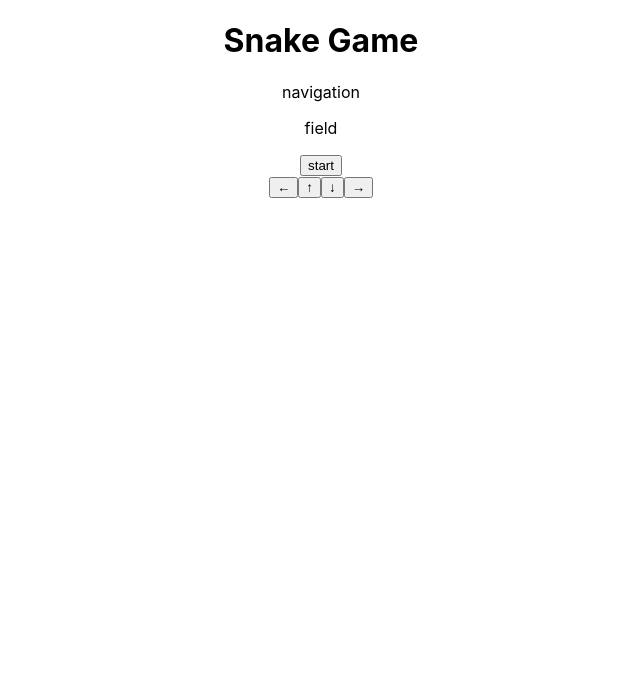
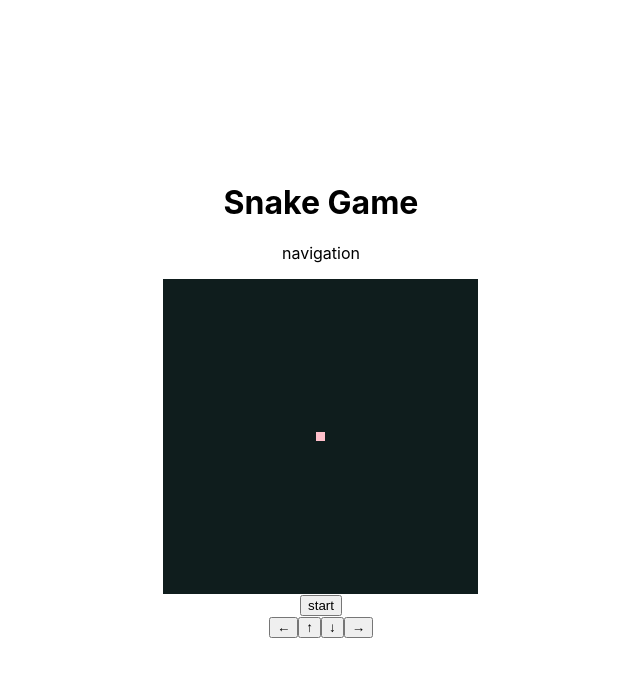
Before and after one commit to Akiyoshi999/hook-snake-game, a React (Create React App) app: page / in a window 1280 px wide. Shown: the top 676 px of the page, without its empty margins (319-959 px from the left). Built offline with nearby package versions, Linux system fonts and the light colour scheme.

Commit message:
フィールド用のコンポーネントをさくせい

```diff
--- a/package.json
+++ b/package.json
@@ -9,6 +9,7 @@
     "react": "^17.0.2",
     "react-dom": "^17.0.2",
     "react-scripts": "4.0.3",
+    "typescript": "^4.2.4",
     "web-vitals": "^1.1.1"
   },
   "scripts": {
--- a/src/App.css
+++ /dev/null
@@ -1,38 +0,0 @@
-.App {
-  text-align: center;
-}
-
-.App-logo {
-  height: 40vmin;
-  pointer-events: none;
-}
-
-@media (prefers-reduced-motion: no-preference) {
-  .App-logo {
-    animation: App-logo-spin infinite 20s linear;
-  }
-}
-
-.App-header {
-  background-color: #282c34;
-  min-height: 100vh;
-  display: flex;
-  flex-direction: column;
-  align-items: center;
-  justify-content: center;
-  font-size: calc(10px + 2vmin);
-  color: white;
-}
-
-.App-link {
-  color: #61dafb;
-}
-
-@keyframes App-logo-spin {
-  from {
-    transform: rotate(0deg);
-  }
-  to {
-    transform: rotate(360deg);
-  }
-}
--- a/src/App.js
+++ b/src/App.js
@@ -1,9 +1,12 @@
 import React from 'react'
-import './App.css'
 import ManipulationPanel from './components/Button'
 import Field from './components/Field'
 import Button from './components/ManipulationPanel'
 import Navigation from './components/Navigation'
+import { initFields } from './utils'
+
+const fields = initFields(35)
+fields[17][17] = 'food'
 
 function App() {
   return (
@@ -15,7 +18,7 @@ function App() {
         <Navigation />
       </header>
       <main className="main">
-        <Field />
+        <Field fields={fields} />
       </main>
       <footer className="footer">
         <Button />
--- a/src/components/Field.jsx
+++ b/src/components/Field.jsx
@@ -1,9 +1,13 @@
 import React from 'react'
 
-const Field = () => {
+const Field = ({ fields }) => {
   return (
     <div className="field">
-      <p>field</p>
+      {fields.map((row) => {
+        return row.map((column) => {
+          return <div className={`dots ${column}`}></div>
+        })
+      })}
     </div>
   )
 }
--- a/src/index.css
+++ b/src/index.css
@@ -7,7 +7,41 @@ body {
   -moz-osx-font-smoothing: grayscale;
 }
 
-code {
-  font-family: source-code-pro, Menlo, Monaco, Consolas, 'Courier New',
-    monospace;
+/*borderを含めた幅で要素の幅が計算されるように*/
+*,
+*::before,
+*::after {
+  box-sizing: border-box;
 }
+
+.App {
+  max-width: calc(9px * 35 + 1px * 2);
+  text-align: center;
+}
+
+/* 要素が真ん中によるようにフレックスボックスを設定 */
+#root {
+  display: flex;
+  justify-content: center;
+  align-items: center;
+  height: 100vh;
+}
+
+.dots {
+  height: 9px;
+  width: 9px;
+  background: #0f1d1d;
+}
+
+.field {
+  display: flex;
+  flex-wrap: wrap;
+}
+
+.snake {
+  background: white;
+}
+
+.food {
+  background: pink;
+}
--- /dev/null
+++ b/src/react-app-env.d.ts
@@ -0,0 +1 @@
+/// <reference types="react-scripts" />
--- /dev/null
+++ b/src/utils/index.ts
@@ -0,0 +1,9 @@
+export const initFields = (fieledSize: number) => {
+  const fileds = []
+  for (let i = 0; i < fieledSize; i++) {
+    const cols = new Array(fieledSize).fill('')
+    fileds.push(cols)
+  }
+
+  return fileds
+}
```
Also changed, not shown: tsconfig.json (added, +26 -0 lines), .eslintrc.js, 1 other file (tests, documents, lock files or other folders).
